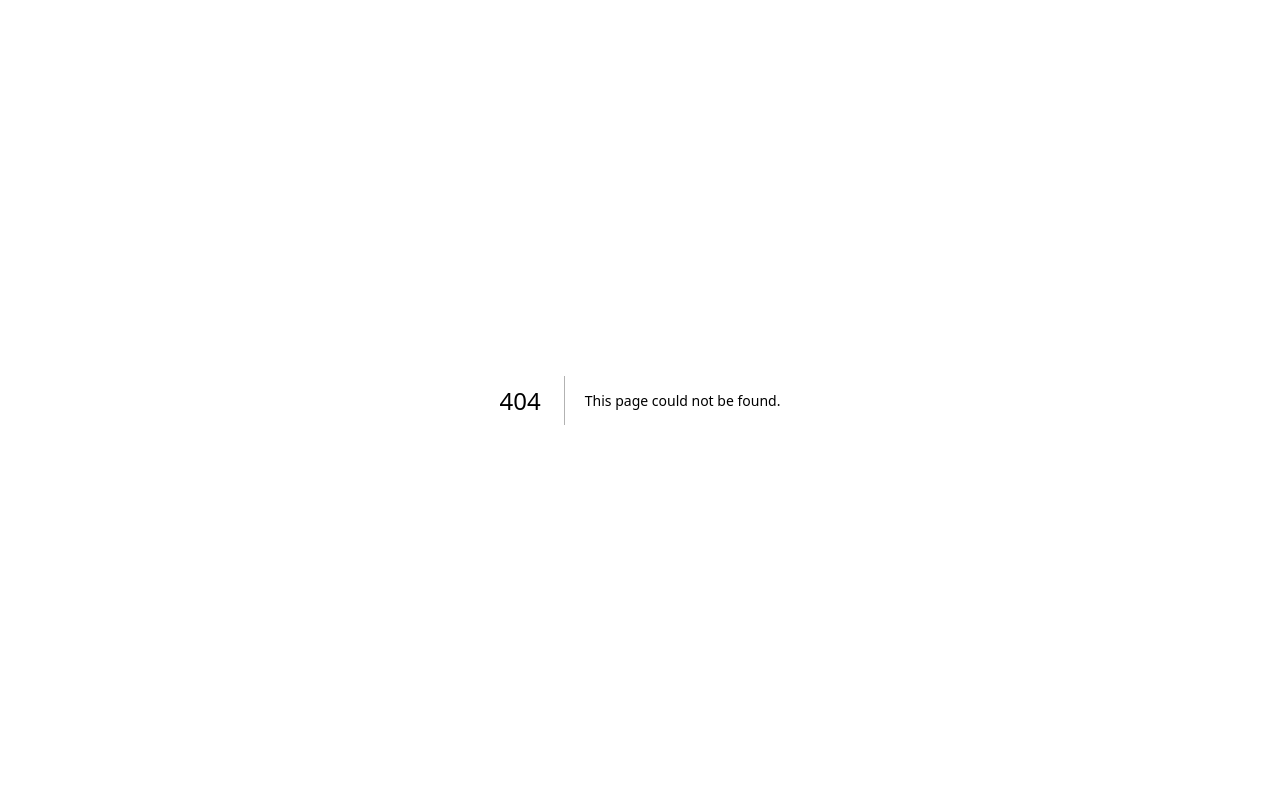
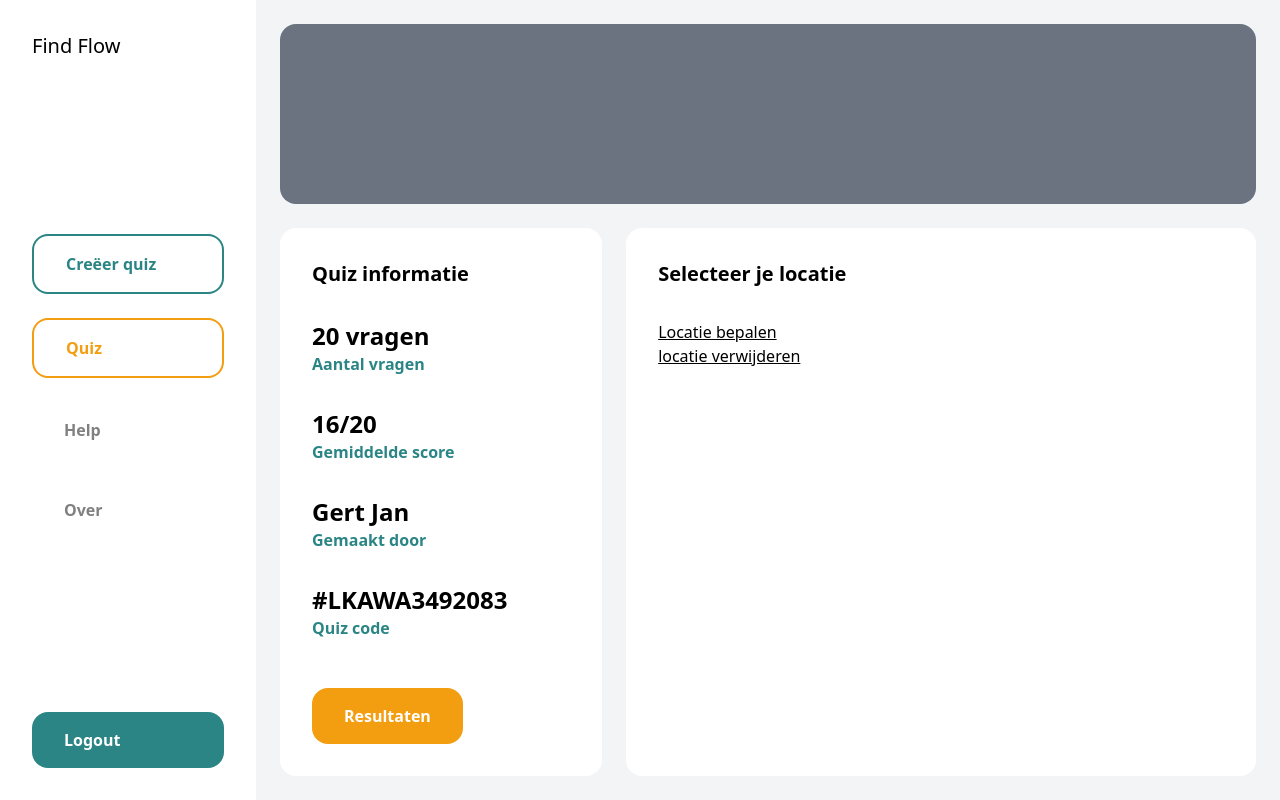
Before and after one commit to joeribreedveld/findflow, a Next.js app: page /location in a window 1280 px wide. Before the commit this address had no page. Built offline with nearby package versions, Linux system fonts and the light colour scheme.

Commit message:
feat(location): make location page with content

```diff
--- /dev/null
+++ b/src/pages/location.tsx
@@ -0,0 +1,27 @@
+// Imports
+import { type NextPage } from "next";
+import Sidebar from "~/components/common/Sidebar";
+import QuestionList from "~/components/quiz/QuestionList";
+import QuizInfo from "~/components/quiz/QuizInfo";
+import Routecard from "~/components/quiz/Routecard";
+
+// Functions
+const Location: NextPage = () => (
+  <div className="flex">
+    <Sidebar />
+    <div className="flex h-screen w-full flex-col gap-6 bg-gray-100 p-6">
+      <div className="h-full w-full rounded-2xl bg-gray-500"></div>
+      <div className="flex gap-6">
+        <QuizInfo />
+        <div className="h-full w-full rounded-2xl bg-white p-8">
+          <h2 className="mb-8 text-xl font-bold">Selecteer je locatie</h2>
+          <p className="underline">Locatie bepalen</p>
+          <p className="underline">locatie verwijderen</p>
+        </div>
+      </div>
+    </div>
+  </div>
+);
+
+// Exports
+export default Location;
```
